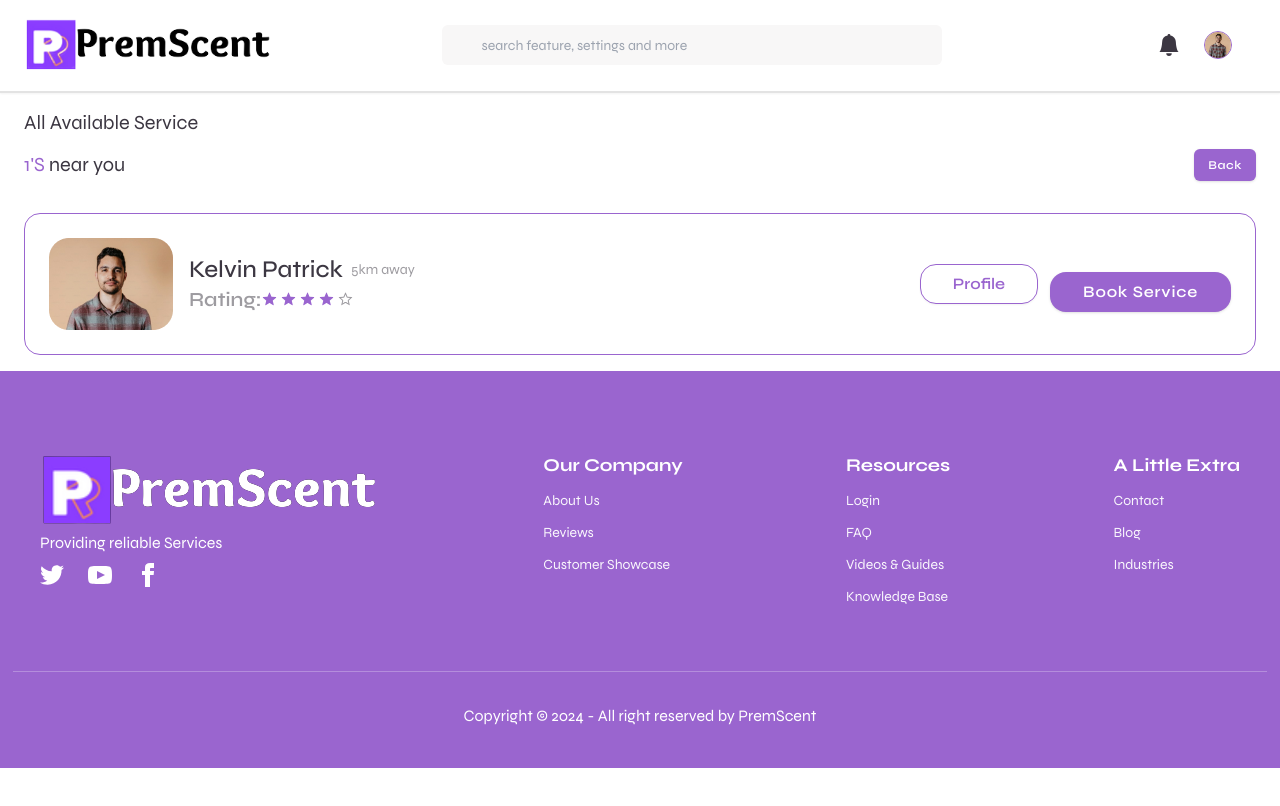
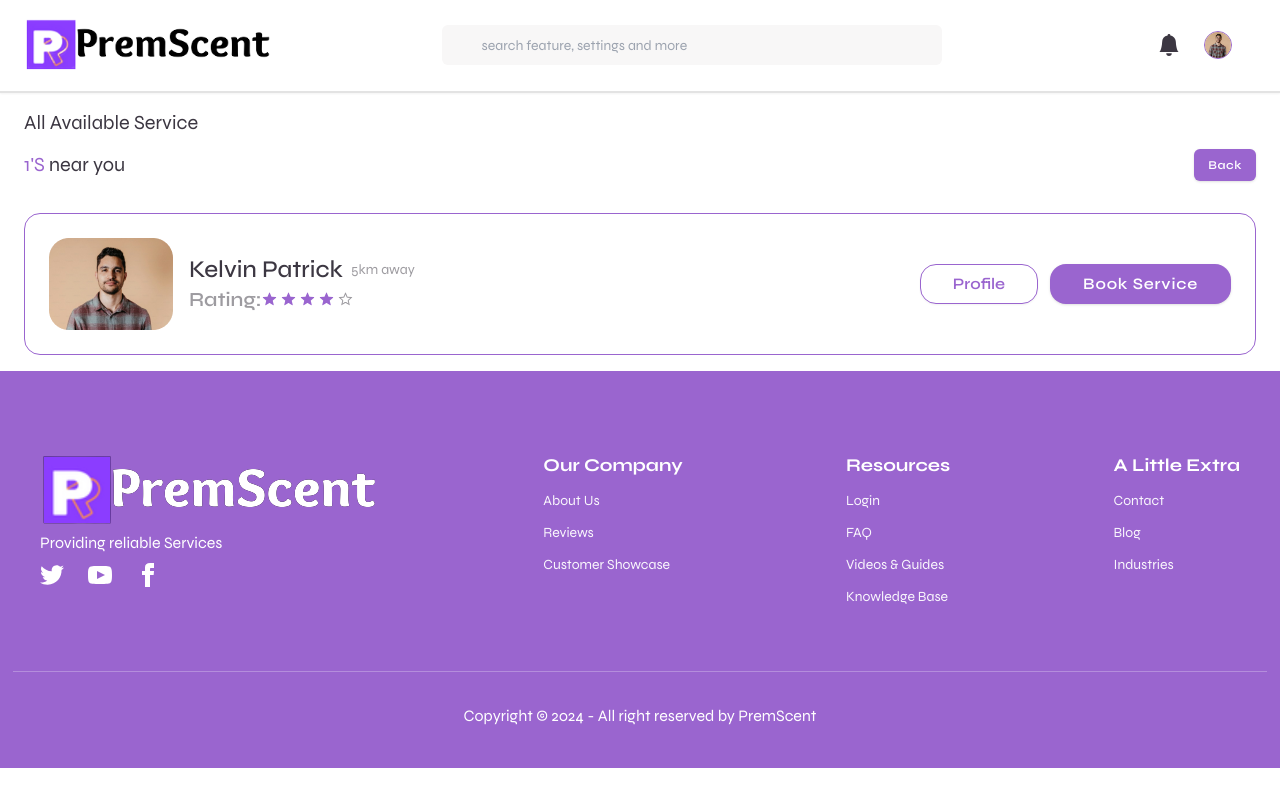
Before and after one commit to JerrySplendour/exserc-client, a Next.js app: page /seeker/1 in a window 1280 px wide. Built offline with nearby package versions, Linux system fonts and the light colour scheme.

Commit message:
fixed book service button style

```diff
--- a/app/(dashboard)/seeker/[category]/page.tsx
+++ b/app/(dashboard)/seeker/[category]/page.tsx
@@ -45,7 +45,7 @@ const Category = ({ params }: { params: { category: string } }) => {
                             Profile
                         </Link>
                     </Button>
-                    <BookService size="rs" className='rounded-2xl border'  />
+                    <BookService size="rs" className='rounded-2xl border mt-0'  />
                 </div>
             </div>
         </section>
--- a/app/(dashboard)/user/profile/[id]/page.tsx
+++ b/app/(dashboard)/user/profile/[id]/page.tsx
@@ -44,7 +44,7 @@ const page = () => {
                     <p className='text-xl sm:text-2xl font-medium text-black-1'>3.5/5</p>
                 </div>
             </div>
-                <BookService variant="default" size="lg" className='rounded-full w-full text-lg font-normal p-5' />
+                <BookService variant="default" size="lg" className='rounded-full w-full text-lg font-normal p-5 mt-4' />
             <div className='py-3 xl:py-6 border border-primary-1 rounded-3xl grid grid-cols-1 sm:grid-cols-3 items-start mt-4 w-full'>
                 <div className='flex flex-col gap-2 items-center justify-start border-b sm:border-b-0 sm:border-r-[2px] h-full py-3 border-primary-1'>
                     <p className='text-lg font-medium text-primary-1'>Skills</p>
--- a/components/BookService.tsx
+++ b/components/BookService.tsx
@@ -9,7 +9,7 @@ type BookServiceType = ButtonProps
 
 const BookService = (props: BookServiceType ) => {
   return (
-    <div className='w-full max-w-[400px] mt-4'>
+    <div className='w-full max-w-[400px]'>
                 <Dialog>
                     <DialogTrigger asChild>
                     <Button {...props} >Book Service</Button>
```
